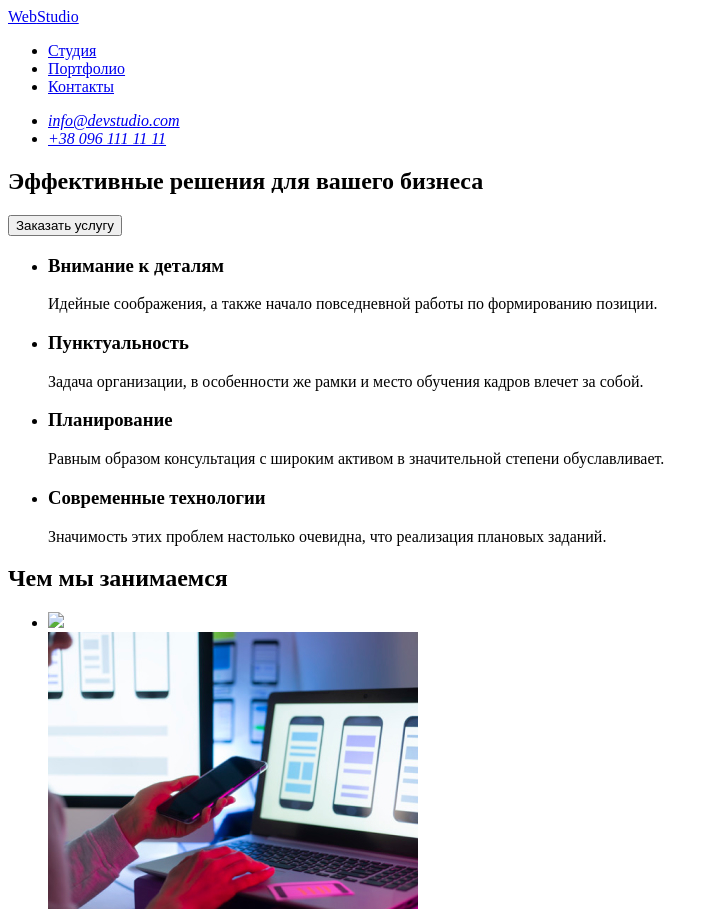
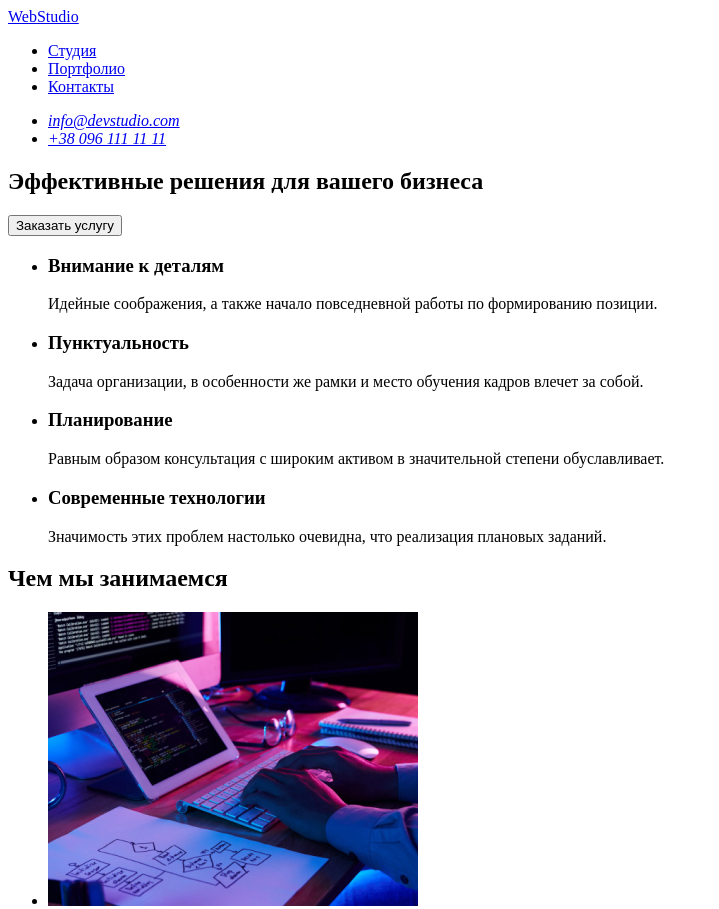
Before and after one commit to MariiaBur/goit-markup-hw-02, a plain HTML site: page index.html in a window 1280 px wide. Shown: the top 909 px of the page, without its empty margins (0-719 px from the left). Drawn offline with Linux system fonts and the light colour scheme.

Commit message:
Исправлена ошибка в разметке

```diff
--- a/index.html
+++ b/index.html
@@ -68,7 +68,9 @@
         <h2>Чем мы занимаемся</h2>
         <ul>
           <li>
-            <img src="./images/doings/doings-1.jpg alt="разработчик пишет код"
+            <img
+              src="./images/doings/doings-1.jpg"
+              alt="разработчик пишет код"
             />
           </li>
           <li>
```
